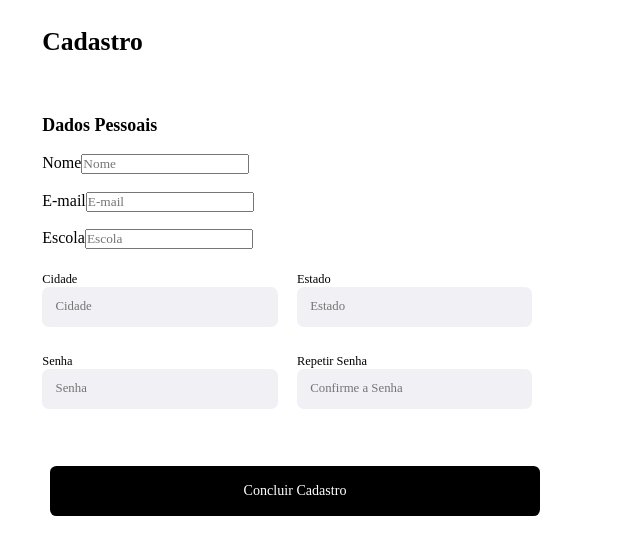
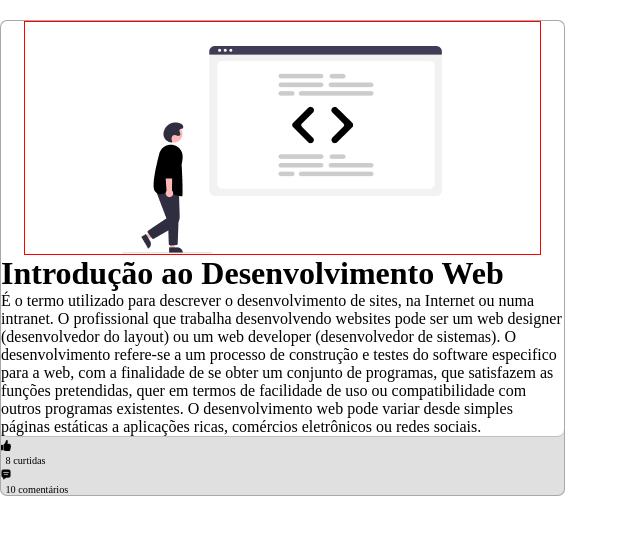
Before and after one commit to Dinareli/PitNews, a React (Create React App) app: page / in a window 1280 px wide. Shown: the top 554 px of the page, without its empty margins (0-640 px from the left). Built offline with nearby package versions, Linux system fonts and the light colour scheme.

Commit message:
Criação do componente Post

```diff
--- a/src/App.jsx
+++ b/src/App.jsx
@@ -9,11 +9,12 @@ import Comentarios from './componentes/Comentarios';
 // import CurtirComentar from './componentes/CurtirComentar';
 // import Cabecalho from './componentes/Cabecalho';
 import Cadastro from './componentes/Cadastro';
+import Post from './componentes/Post';
 
 function App() {
   return (
   <div className= "principal">
-    <Cadastro/>
+    <Post/>
   </div>
   );
 }
--- /dev/null
+++ b/src/componentes/Post/index.jsx
@@ -0,0 +1,38 @@
+import React from 'react';
+import './style.css';
+import ImgNoticia from '../../imagens/imagem-noticia.png';
+import Like from '../../imagens/like.svg';
+import Chat from '../../imagens/chat.svg';
+
+function Post() {
+    return(
+        <div className='post'>
+            <div className='corpo-post'>
+                <div className='imagem'>
+                    <img id='imagem-noticia' src={ImgNoticia}/>
+                </div>
+                <div className='texto'>
+                    <h1>Introdução ao Desenvolvimento Web</h1>
+                    <p>É o termo utilizado para descrever o desenvolvimento de sites, na Internet ou numa intranet.
+                        O profissional que trabalha desenvolvendo websites pode ser um web designer (desenvolvedor do layout) ou um web developer (desenvolvedor de sistemas).
+                        O desenvolvimento refere-se a um processo de construção e testes do software especifico para a web, com a finalidade de se obter um conjunto de programas, que satisfazem as funções pretendidas, quer em termos de facilidade de uso ou compatibilidade com outros programas existentes.
+                        O desenvolvimento web pode variar desde simples páginas estáticas a aplicações ricas, comércios eletrônicos ou redes sociais.
+                    </p>
+                </div>
+            </div>
+            <div className='rodape'>
+                <div className='curtidas'>
+                    <img id='like' src={Like}/>
+                    <p>8 curtidas</p>
+                </div>
+                    <div className='comentarios'>
+                        <img id='chat' src={Chat}/>
+                        <p> 10 comentários</p>
+                    </div>
+                </div>
+            </div>
+
+    );
+}
+
+export default Post;
--- /dev/null
+++ b/src/componentes/Post/style.css
@@ -0,0 +1,31 @@
+.post{
+    border: 0.035vw solid rgba(0, 0, 0, 0.25);
+    border-radius:0.55vw;
+    width:44vw;
+    min-height:25.3vw;
+    background:#E0E0E0;
+    font-family: "Quattrocento", sans-serif;
+    margin-top:1.6vw;
+  }
+
+  .post .corpo-post{
+    border-bottom: 0.035px solid rgba(0, 0, 0, 0.25);
+    border-radius:0.55vw;
+    min-height:22.8vw;
+    background:#FFF;
+
+  }
+  .imagem{
+    border:1px red solid;
+    width:40.2vw;
+    margin-left:1.8vw;
+    padding-top:1.8vw;
+    display:flex;
+    flex-direction:column;
+    align-items:center;
+  }
+
+  #img-noticia{
+    width:22.2vw;
+    height:14.4vw;
+  }
```
Also changed, not shown: src/imagens/imagem-noticia.png (added).
